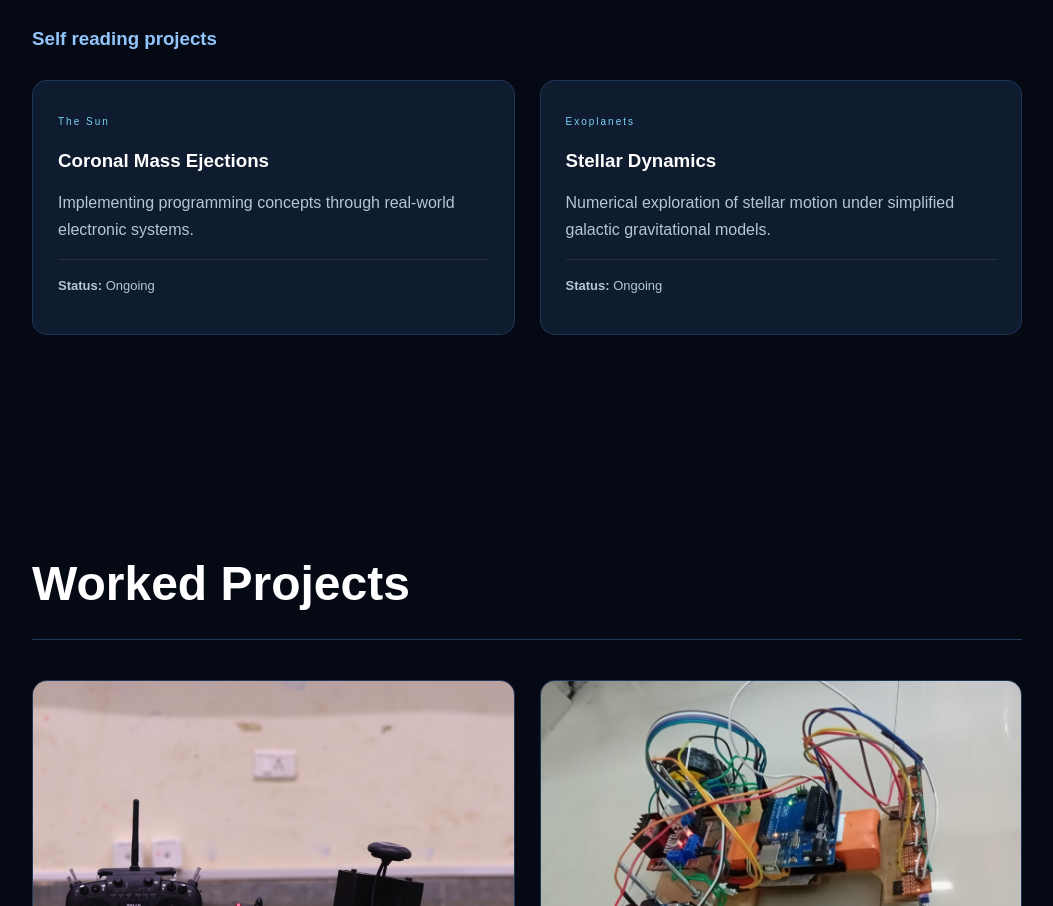
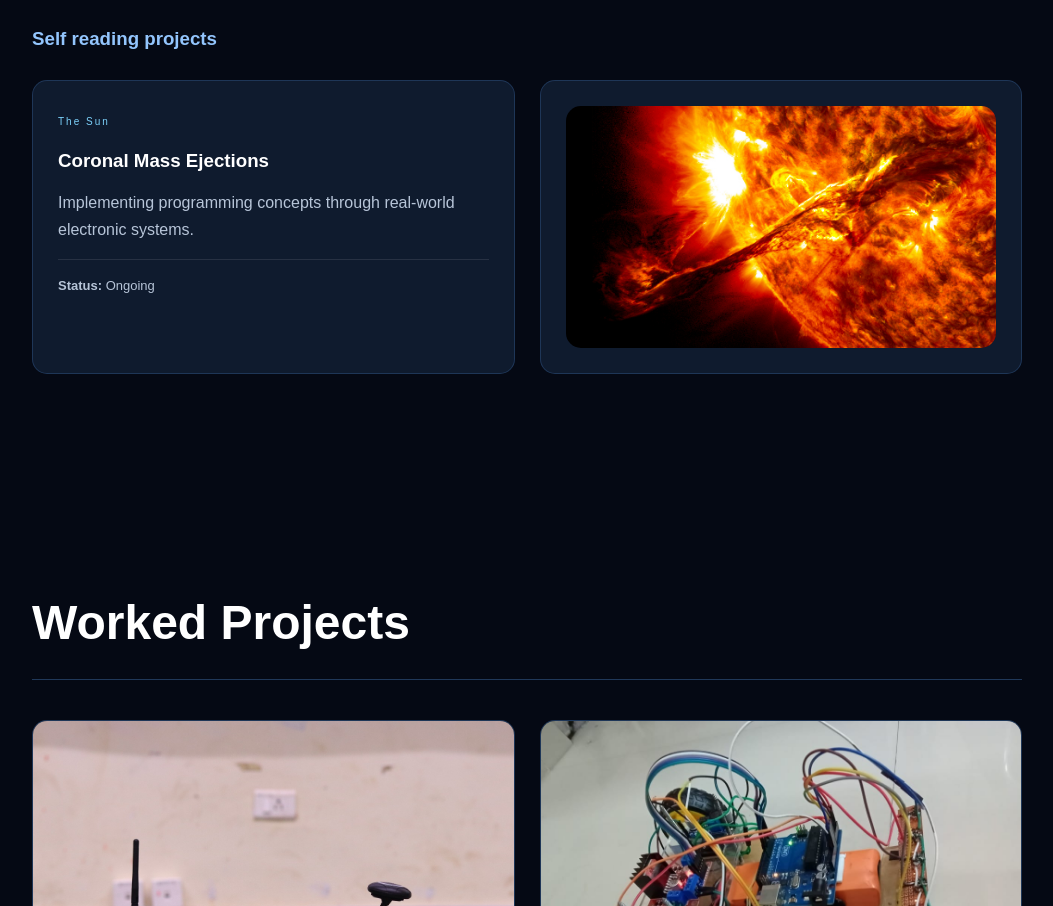
Before and after one commit to Mark42-Lakshya/Academics.github.io, a plain HTML site: page index.html in a window 1280 px wide. Shown: the part 2739-3645 px from the top of the page, without its empty margins (113-1166 px from the left). Drawn offline with Linux system fonts and the light colour scheme.

```diff
--- a/index.html
+++ b/index.html
@@ -179,22 +179,23 @@
                 </article>
 
                 <article class="project-card">
-                    <span class="project-tag">Exoplanets</span>
+                    <!--<span class="project-tag">CME</span>-->
 
-                    <h3>Stellar Dynamics</h3>
+                    <!--<h3></h3>-->
 
-                    <p>
+                    <!--<p>
                         Numerical exploration of stellar motion
                         under simplified galactic gravitational models.
-                    </p>
+                    </p>-->
 
-                    <div class="project-details">
+                    <!-- <div class="project-details">
                         <p><strong>Status:</strong> Ongoing</p>
-                    </div>
+                    </div> -->
 
                     <!-- <button class="details-btn" type="button">
                         View Details +
                     </button> -->
+                    <img src="assets/CME.jpg" alt="CME" class="project-image">
                 </article>
 
             </div>
```
